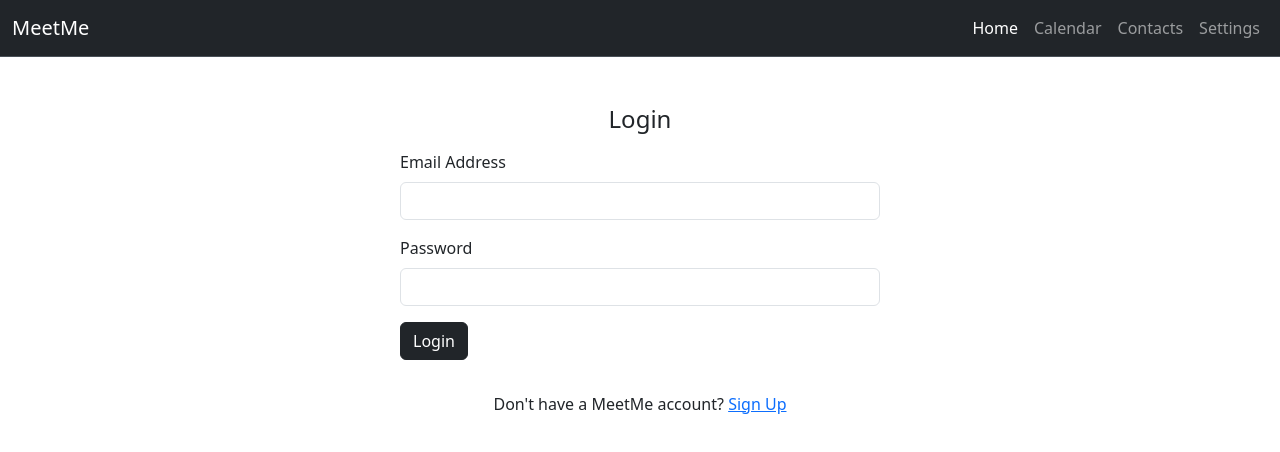
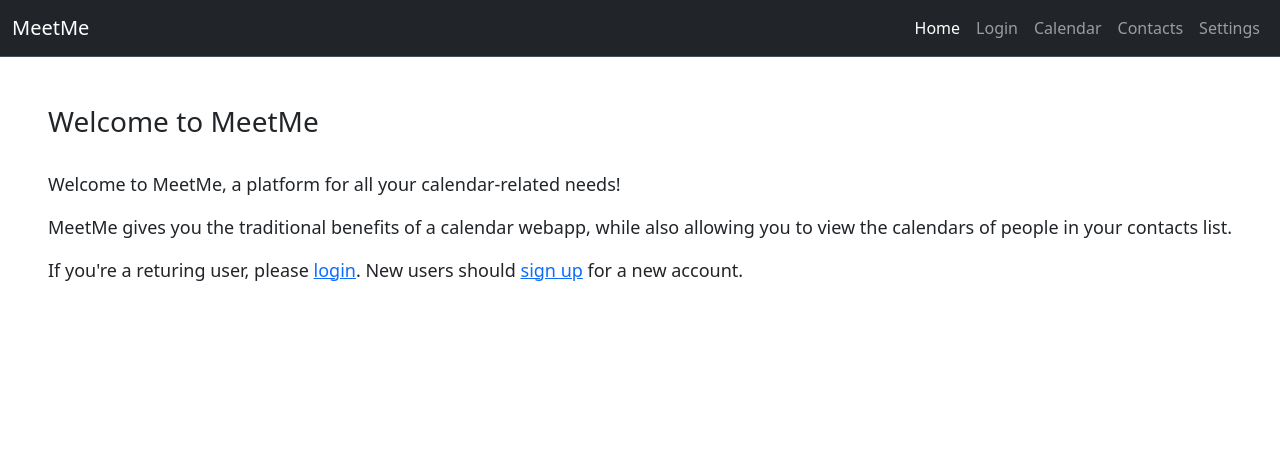
Before and after one commit to umbertogherardi/meetme-calendar, a React (Create React App) app in the folder frontend/meetme-app/: page / in a window 1280 px wide. Shown: the top 452 px of the page. Built offline with nearby package versions, Linux system fonts and the light colour scheme.

Commit message:
Add basic navigation & access forms

```diff
--- a/frontend/meetme-app/package.json
+++ b/frontend/meetme-app/package.json
@@ -9,6 +9,7 @@
     "bootstrap": "^5.3.3",
     "react": "^18.2.0",
     "react-dom": "^18.2.0",
+    "react-router-dom": "^6.23.0",
     "react-scripts": "5.0.1",
     "web-vitals": "^2.1.4"
   },
--- a/frontend/meetme-app/src/App.js
+++ b/frontend/meetme-app/src/App.js
@@ -1,12 +1,12 @@
 import './App.css';
 import Navbar from './components/Navbar';
-import LoginForm from './components/LoginForm';
+import { Outlet } from 'react-router-dom';
 
 function App() {
   return (
     <div className="App">
       <Navbar />
-      <LoginForm />
+      <Outlet />
     </div>
   );
 }
--- /dev/null
+++ b/frontend/meetme-app/src/components/Calendar.js
@@ -0,0 +1,7 @@
+function Calendar() {
+    return (
+        <p>This is your calendar.</p>
+    );
+}
+
+export default Calendar;
--- /dev/null
+++ b/frontend/meetme-app/src/components/Contacts.js
@@ -0,0 +1,7 @@
+function Contacts() {
+    return (
+        <p>These are your contacts.</p>
+    );
+}
+
+export default Contacts;
--- /dev/null
+++ b/frontend/meetme-app/src/components/Home.js
@@ -0,0 +1,17 @@
+import { Link } from "react-router-dom";
+import { BASE_URL } from "../utils";
+
+function Home() {
+    return (
+        <div style={{margin: '3rem'}}>
+            <h3>Welcome to MeetMe</h3>
+            <div style={{marginTop: '2rem', fontSize: 'large'}}>
+                <p>Welcome to MeetMe, a platform for all your calendar-related needs!</p>
+                <p>MeetMe gives you the traditional benefits of a calendar webapp, while also allowing you to view the calendars of people in your contacts list.</p>
+                <p>If you're a returing user, please <Link to={`${BASE_URL}/login`}>login</Link>. New users should <Link to={`${BASE_URL}/sign-up`}>sign up</Link> for a new account.</p>
+            </div>
+        </div>
+    );
+}
+
+export default Home;
--- a/frontend/meetme-app/src/components/LoginForm.js
+++ b/frontend/meetme-app/src/components/LoginForm.js
@@ -1,3 +1,6 @@
+import { Link } from 'react-router-dom';
+import { BASE_URL } from '../utils';
+
 function LoginForm() {
     return (
         <>
@@ -5,18 +8,18 @@ function LoginForm() {
                 <h4>Login</h4>
             </div>
             <form style={{width: '30rem', margin: 'auto', marginTop: '1rem'}}>
-                <div class="mb-3">
-                    <label for="emailInput" className="form-label">Email Address</label>
+                <div className="mb-3">
+                    <label htmlFor="emailInput" className="form-label">Email Address</label>
                     <input type="email" className="form-control" id="emailInput"></input>
                 </div>
-                <div class="mb-3">
-                    <label for="passwordInput" className="form-label">Password</label>
+                <div className="mb-3">
+                    <label htmlFor="passwordInput" className="form-label">Password</label>
                     <input type="password" className="form-control" id="passwordInput"></input>
                 </div>
-                <button type="submit" class="btn btn-dark">Login</button>
+                <button type="submit" className="btn btn-secondary">Login</button>
             </form>
             <div style={{textAlign: 'center',  marginTop: '2rem'}}>
-                <span>Don't have a MeetMe account? <a href="#">Sign Up</a></span>
+                <span>Don't have a MeetMe account? </span><Link to={`${BASE_URL}/sign-up`}>Sign Up</Link>
             </div>
         </>
 
--- a/frontend/meetme-app/src/components/Navbar.js
+++ b/frontend/meetme-app/src/components/Navbar.js
@@ -1,20 +1,26 @@
+import { NavLink } from 'react-router-dom';
+import { BASE_URL } from '../utils';
+
 function Navbar() {
     return (
         <nav className="navbar navbar-expand-lg bg-dark border-bottom border-body" data-bs-theme="dark">
             <div className="container-fluid">
-                <span class="navbar-brand">MeetMe</span>
+                <span className="navbar-brand">MeetMe</span>
                 <ul className="navbar-nav">
-                    <li class="nav-item">
-                        <a class="nav-link active" href="#">Home</a>
+                    <li className="nav-item">
+                        <NavLink to={BASE_URL} style={{ textDecoration: 'none'}} className="nav-link">Home</NavLink>
                     </li>
-                    <li class="nav-item">
-                        <a class="nav-link" href="#">Calendar</a>
+                    <li className="nav-item">
+                        <NavLink to={`${BASE_URL}/login`} style={{ textDecoration: 'none'}} className="nav-link">Login</NavLink>
                     </li>
-                    <li class="nav-item">
-                        <a class="nav-link" href="#">Contacts</a>
+                    <li className="nav-item">
+                        <NavLink to={`${BASE_URL}/calendar`} style={{ textDecoration: 'none'}} className="nav-link">Calendar</NavLink>
                     </li>
-                    <li class="nav-item">
-                        <a class="nav-link" href="#">Settings</a>
+                    <li className="nav-item">
+                        <NavLink to={`${BASE_URL}/contacts`} style={{ textDecoration: 'none'}} className="nav-link">Contacts</NavLink>
+                    </li>
+                    <li className="nav-item">
+                        <NavLink to={`${BASE_URL}/settings`} style={{ textDecoration: 'none'}} className="nav-link">Settings</NavLink>
                     </li>
                 </ul>
             </div>
--- /dev/null
+++ b/frontend/meetme-app/src/components/Settings.js
@@ -0,0 +1,7 @@
+function Settings() {
+    return (
+        <p>These are your settings.</p>
+    );
+}
+
+export default Settings;
--- a/frontend/meetme-app/src/components/SignUpForm.js
+++ b/frontend/meetme-app/src/components/SignUpForm.js
@@ -1,3 +1,6 @@
+import { BASE_URL } from "../utils";
+import { Link } from "react-router-dom";
+
 function SignUpForm() {
     return (
         <>
@@ -5,17 +8,20 @@ function SignUpForm() {
                 <h4>Sign Up</h4>
             </div>
             <form style={{width: '30rem', margin: 'auto', marginTop: '1rem'}}>
-                <div class="mb-3">
-                    <label for="emailInput" className="form-label">Email Address</label>
+                <div className="mb-3">
+                    <label htmlFor="emailInput" className="form-label">Email Address</label>
                     <input type="email" className="form-control" id="emailInput"></input>
-                    <div id="emailHelp" class="form-text">Please enter a valid email.</div>
+                    <div id="emailHelp" className="form-text">Please enter a valid email address</div>
                 </div>
-                <div class="mb-3">
-                    <label for="passwordInput" className="form-label">Password</label>
+                <div className="mb-3">
+                    <label htmlFor="passwordInput" className="form-label">Password</label>
                     <input type="password" className="form-control" id="passwordInput"></input>
                 </div>
-                <button type="submit" class="btn btn-secondary">Sign Up</button>
+                <button type="submit" className="btn btn-secondary">Sign Up</button>
             </form>
+            <div style={{textAlign: 'center',  marginTop: '2rem'}}>
+                <span>Already have a MeetMe account? </span><Link to={`${BASE_URL}/login`}>Login</Link>
+            </div>
         </>
 
     );
--- a/frontend/meetme-app/src/index.js
+++ b/frontend/meetme-app/src/index.js
@@ -3,10 +3,50 @@ import ReactDOM from 'react-dom/client';
 import './index.css';
 import App from './App';
 import 'bootstrap/dist/css/bootstrap.min.css';
+import { createBrowserRouter, RouterProvider } from 'react-router-dom';
+import LoginForm from './components/LoginForm';
+import SignUpForm from './components/SignUpForm';
+import Calendar from './components/Calendar';
+import Contacts from './components/Contacts';
+import Settings from './components/Settings';
+import Home from './components/Home';
+
+const router = createBrowserRouter([
+  {
+    path: "/",
+    element: <App />,
+    children: [
+      {
+        path: "",
+        element: <Home />
+      },
+      {
+        path: "/login",
+        element: <LoginForm />
+      },
+      {
+        path: "/sign-up",
+        element: <SignUpForm />
+      },
+      {
+        path: "/calendar",
+        element: <Calendar />
+      },
+      {
+        path: "/contacts",
+        element: <Contacts />
+      },
+      {
+        path: "/settings",
+        element: <Settings />
+      }
+    ]
+  }
+])
 
 const root = ReactDOM.createRoot(document.getElementById('root'));
 root.render(
   <React.StrictMode>
-    <App />
+    <RouterProvider router={router} />
   </React.StrictMode>
 );
--- /dev/null
+++ b/frontend/meetme-app/src/utils.js
@@ -0,0 +1,3 @@
+const BASE_URL = "http://localhost:3000";
+
+export { BASE_URL };
```
Also changed, not shown: 1 other file (tests, documents, lock files or other folders).
